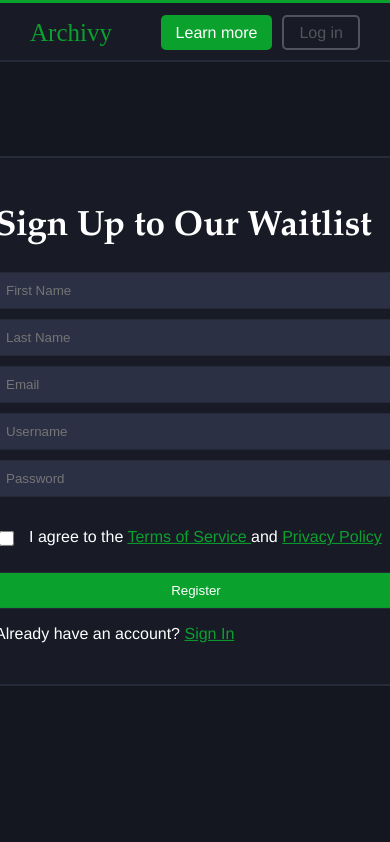
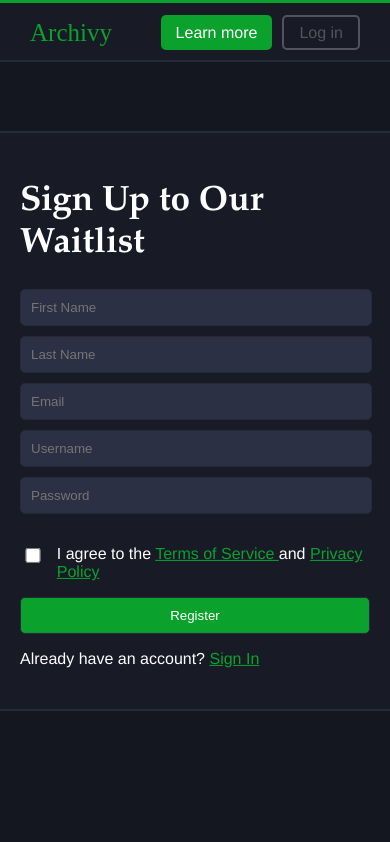
Before and after one commit to CristianSotomayorGit/Archivy, a Flask app: page /register in a window 390 px wide. Shown: the part 1-843 px from the top of the page. Run offline with Flask 3, Linux system fonts and the light colour scheme.

Commit message:
farther adjusments

```diff
--- a/archivy/static/css/register.css
+++ b/archivy/static/css/register.css
@@ -2,6 +2,19 @@
   #codeExplorer {
     display: none !important;
     visibility: hidden !important;
+  }
+  #signUp-Box {
+    width: 350px !important;
+  }
+  input {
+    width: 330px !important;
+  }
+
+  input#submit {
+    width: 350px !important;
+  }
+  #terms {
+    width: 20px !important;
   }
 }
 
```
Also changed, not shown: archivy/static/css/login.css (+20 -0 lines), archivy/static/css/marketsurvey.css (+19 -0 lines).
